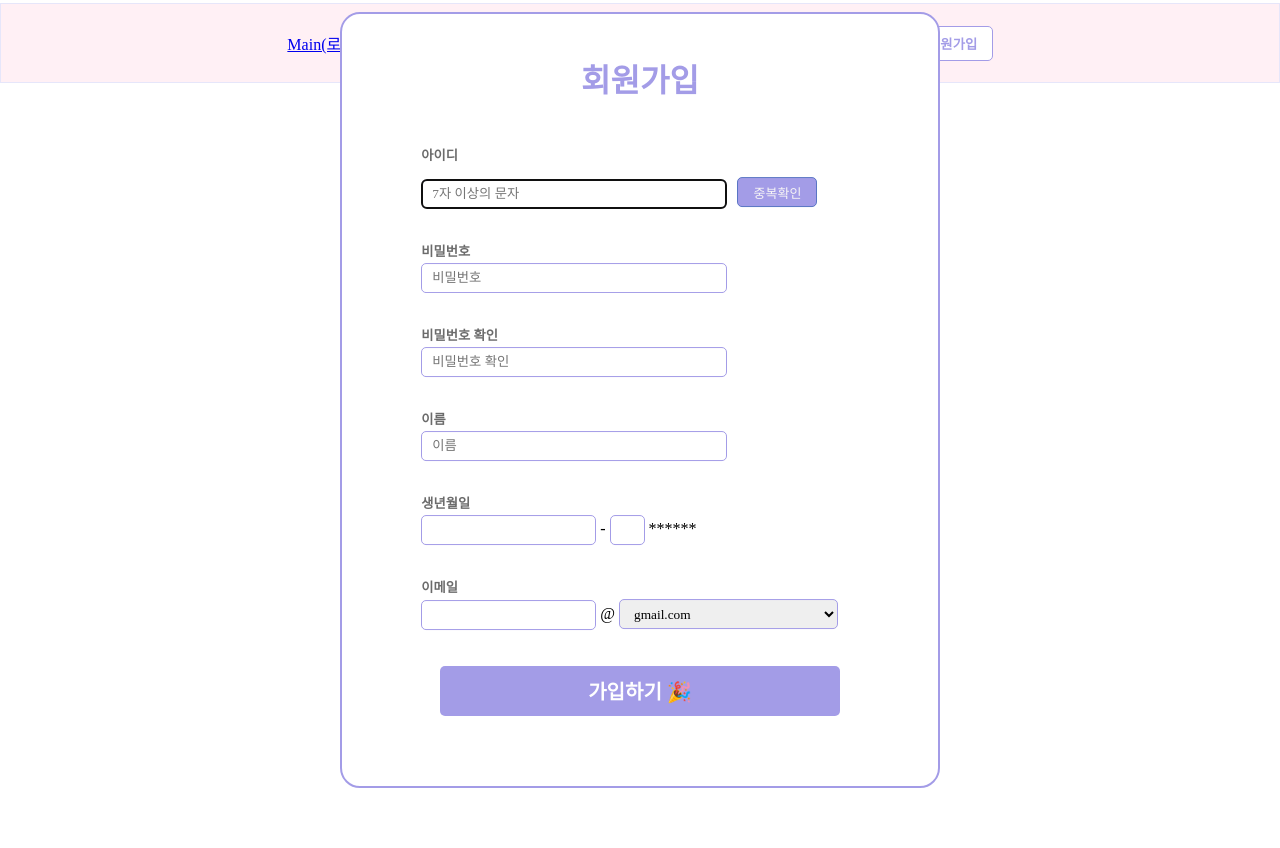
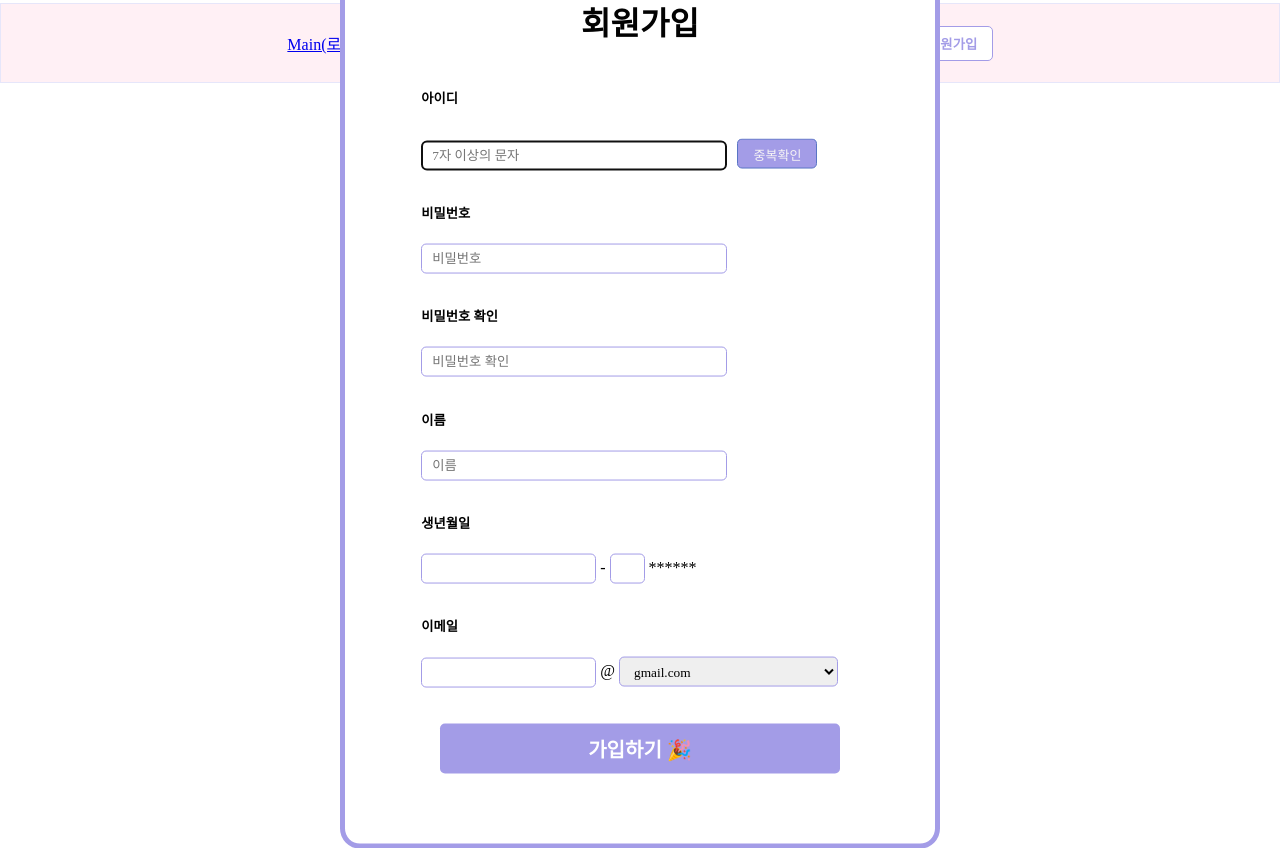
Before and after one commit to xooxpeak/React_Puppy, a React (Create React App) app: page /register in a window 1280 px wide. Before the commit the page ends 800 px from the top, so only its background shows below. Built offline with nearby package versions, Linux system fonts and the light colour scheme.

Commit message:
[Design] Register.js UI 수정

```diff
--- a/src/css/Register.css
+++ b/src/css/Register.css
@@ -3,10 +3,6 @@
     font-family: 'SUIT-Medium';
 }
 
-div h5 {
-    margin-bottom: 3px;
-    color: rgb(107, 107, 107);
-}
 
 div > div {
     margin-bottom: 3px;
@@ -22,7 +18,7 @@ form {
     top: 50%;
     left: 50%;
     transform: translate(-50%, -50%);
-    border: 2px solid rgb(163, 156, 231);
+    border: 5px solid rgb(163, 156, 231);
     border-radius: 20px;
     padding: 20px;
     background-color: #ffffff;
@@ -78,7 +74,7 @@ input[name=register_email_write] {
 
 #register_title {
     text-align: center;
-    color: rgb(163, 156, 231);
+    color: rgb(2, 2, 2);
 }
 
 select {
--- a/src/pages/Register.js
+++ b/src/pages/Register.js
@@ -33,7 +33,7 @@ class Register extends React.Component {
             <div>
                 <Nav/>
             </div>
-          <form>
+          <form className="registerForm">
             <div>
             <h1 id='register_title'> 회원가입</h1>
             </div>
```
Lines whose indentation alone changed are shown as unchanged.
